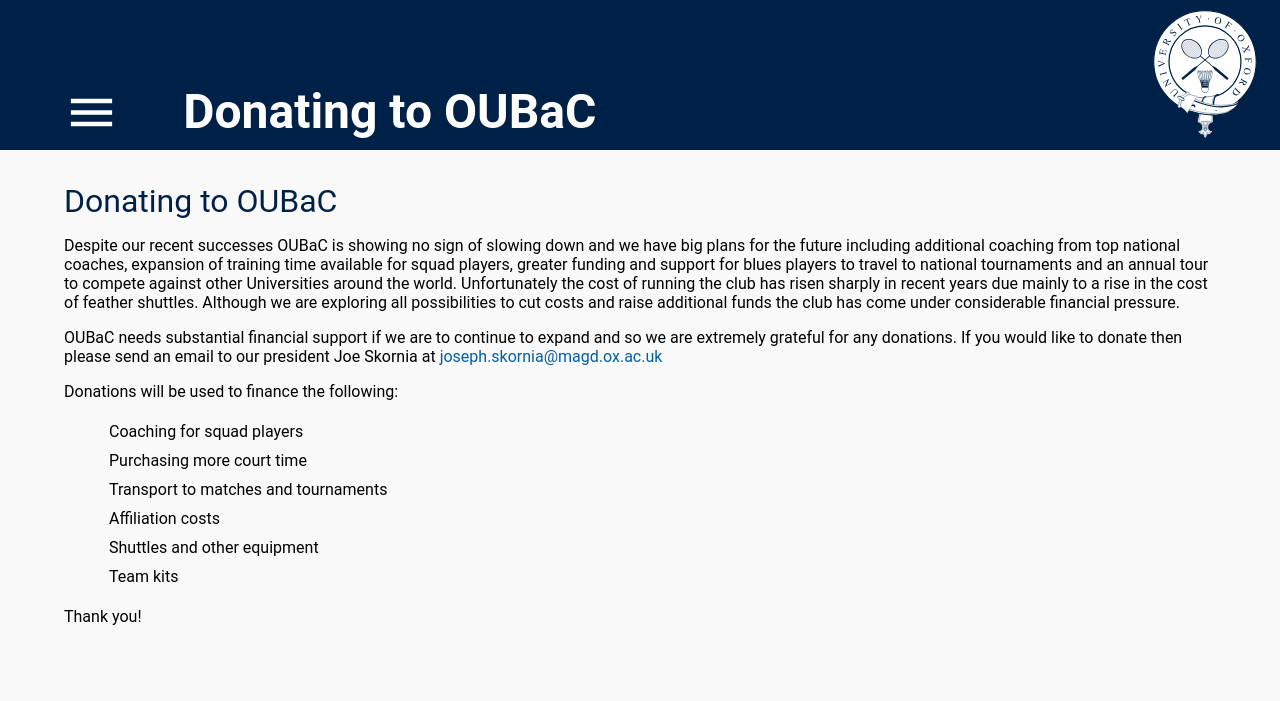
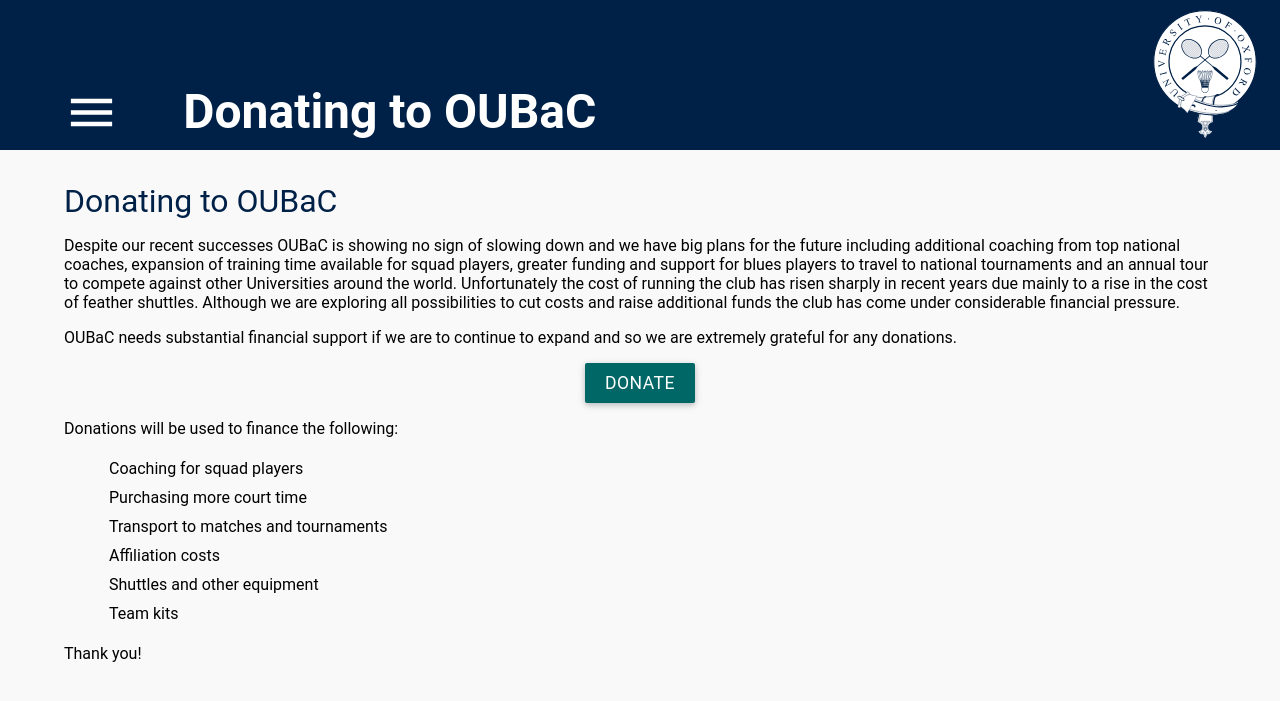
Before and after one commit to OUBaC/OUBaC.github.io, a Jekyll site: the page built from donating-to-oubac.html, in a window 1280 px wide. Shown: the top 701 px of the page. Built offline with Jekyll 4.4.1, drawn with Linux system fonts in a browser that asks for light colours.

Commit message:
Added the new donate link to the archive page. ALso made the highlighted button colour darker.

```diff
--- a/donating-to-oubac.html
+++ b/donating-to-oubac.html
@@ -7,8 +7,11 @@
 	Despite our recent successes OUBaC is showing no sign of slowing down and we have big plans for the future including additional coaching from top national coaches, expansion of training time available for squad players, greater funding and support for blues players to travel to national tournaments and an annual tour to compete against other Universities around the world. Unfortunately the cost of running the club has risen sharply in recent years due mainly to a rise in the cost of feather shuttles. Although we are exploring all possibilities to cut costs and raise additional funds the club has come under considerable financial pressure.
 </p>
 <p>
-	OUBaC needs substantial financial support if we are to continue to expand and so we are extremely grateful for any donations. If you would like to donate then please send an email to our president {{site.data.variables.President.name}} at <a href="mailto:{{site.data.variables.President.email}}">{{site.data.variables.President.email}}</a>
+	OUBaC needs substantial financial support if we are to continue to expand and so we are extremely grateful for any donations.
 </p>
+<div style="width:100%;text-align:center;">
+	<a href="https://www.campaign.ox.ac.uk/club/badminton" class="button" style="color:#fff;">Donate</a>
+</div>
 <p>
 	Donations will be used to finance the following:
 </p>
--- a/styles/stylesheet.scss
+++ b/styles/stylesheet.scss
@@ -173,7 +173,7 @@
 	-webkit-tap-highlight-color: transparent;
 
 	&:hover {
-		background-color: lighten($button-colour, 20%);
+		background-color: lighten($button-colour, 15%);
 		box-shadow: 0 5px 11px 0 rgba(0, 0, 0, 0.18), 0 4px 15px 0 rgba(0, 0, 0, 0.15);
 	}
 }
```
